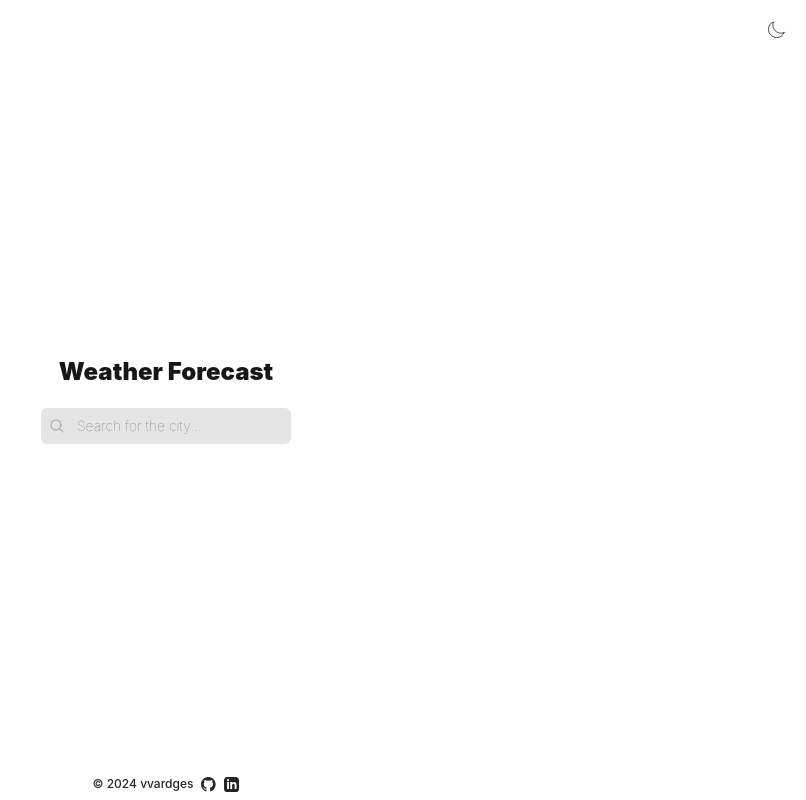
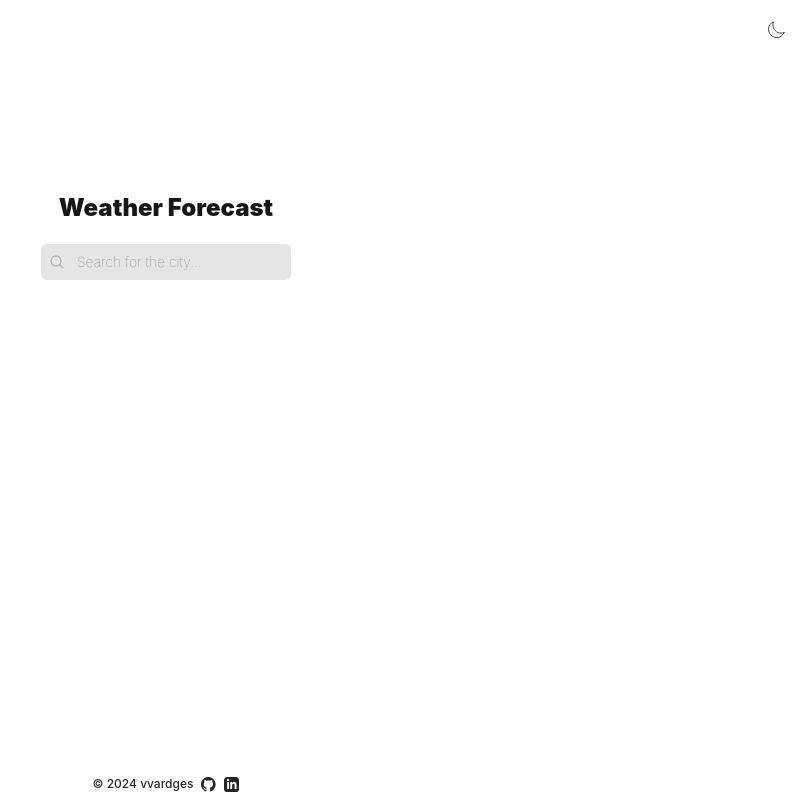
Before and after one commit to vvardges/hoory-weather-app, a React (Vite) app: page / in a window 1280 px wide. Shown: the whole page, without its empty margins (474-1280 px from the left). Built offline with nearby package versions, Linux system fonts and the light colour scheme.

Commit message:
implement caching

```diff
--- a/src/components/Search/index.tsx
+++ b/src/components/Search/index.tsx
@@ -13,7 +13,7 @@ export default function Search ({
   loading,
 }: SearchProps) {
   return (
-    <section className="w-full md:w-full lg:w-full h-screen flex flex-col text-center items-center justify-center dark:bg-neutral-800">
+    <section className="w-full md:w-full lg:w-full mt-[15%] flex flex-col text-center items-center justify-center dark:bg-neutral-800">
       <Header />
       <div className="flex mt-5 space-x-2" onSubmit={(e) => e.preventDefault()}>
         <Input
```
